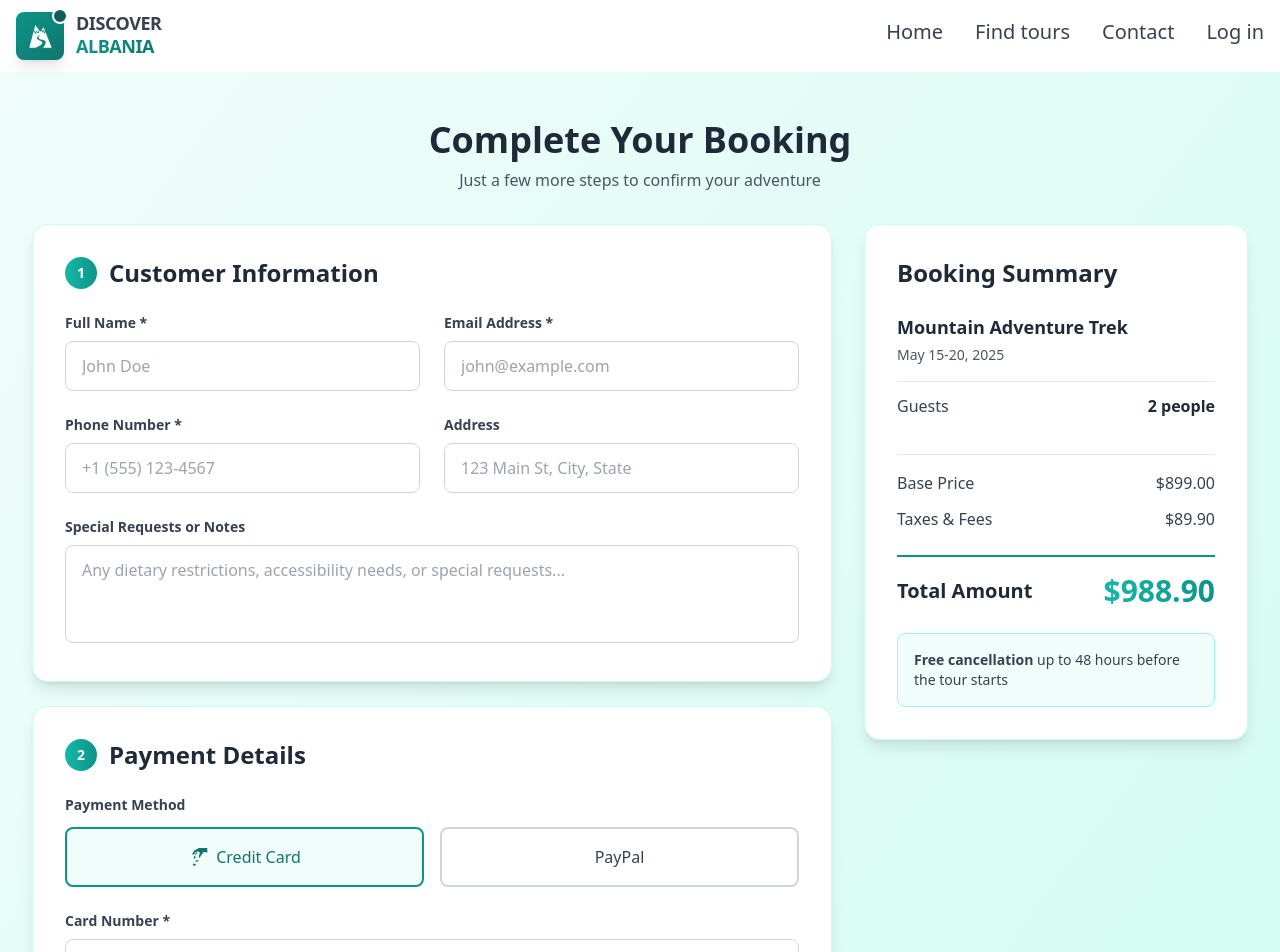
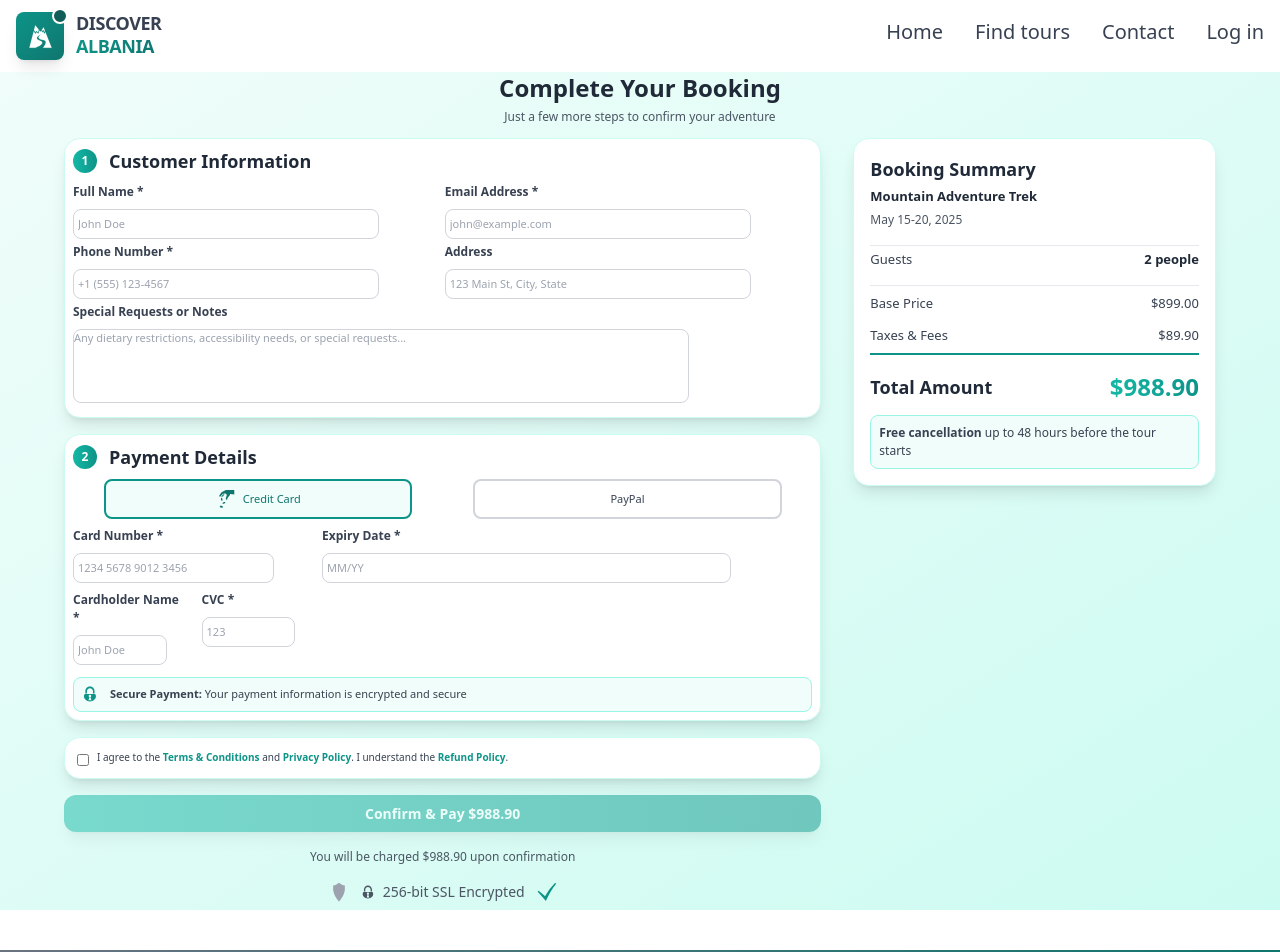
Before and after one commit to suzi216/toursfrontend, a Next.js app: page /checkout in a window 1280 px wide. Shown: the top 952 px of the page. Built offline with nearby package versions, Linux system fonts and the light colour scheme.

Commit message:
Refactor chechkout page

```diff
--- a/src/pages/checkout.js
+++ b/src/pages/checkout.js
@@ -48,32 +48,32 @@ function Checkout() {
   return (
     <>
       <Header />
-    <div className="min-h-screen bg-gradient-to-br from-teal-50 to-teal-100 py-12 px-4 sm:px-6 lg:px-8">
-      <div className="max-w-7xl mx-auto">
-        <div className="text-center mb-8">
-          <h1 className="text-4xl font-bold text-gray-800 mb-2">Complete Your Booking</h1>
-          <p className="text-gray-600">Just a few more steps to confirm your adventure</p>
+      <div className="min-h-screen bg-gradient-to-br from-teal-50 to-teal-100 py-0 xl:py-2 xl:py-12 px-4 sm:px-6 lg:px-8">
+        <div className="max-w-6xl mx-auto ">
+          <div className="text-center mb-3 xl:mb-8">
+            <h1 className="text-2xl xl:text-4xl font-bold text-gray-800 mb-1">Complete Your Booking</h1>
+            <p className="text-gray-600 text-12 xl:text-16">Just a few more steps to confirm your adventure</p>
           </div>
 
           <div className="grid lg:grid-cols-3 gap-8">
-          <div className="lg:col-span-2 space-y-6">
+            <div className="lg:col-span-2 space-y-4">
               {/* Customer Information */}
-            <div className="bg-white rounded-2xl shadow-lg p-8 border border-teal-100">
-              <h2 className="text-2xl font-bold text-gray-800 mb-6 flex items-center">
-                <span className="bg-gradient-to-r from-teal-500 to-teal-600 text-white w-8 h-8 rounded-full flex items-center justify-center mr-3 text-sm">1</span>
+              <div className="bg-white rounded-2xl shadow-lg p-2 xl:p-4 border border-teal-100">
+                <h2 className="text-lg xl:text-2xl font-bold text-gray-800 xl:mb-6 mb-2 flex items-center">
+                  <span className="bg-gradient-to-r from-teal-500 to-teal-600 text-white w-6 h-6 xl:w-8 xl:h-8 rounded-full flex items-center justify-center mr-3 text-12 xl:text-sm">1</span>
                   Customer Information
                 </h2>
 
-              <div className="grid md:grid-cols-2 gap-6">
+                <div className="grid md:grid-cols-2 gap-1">
                   {/* Full Name */}
                   <div>
-                  <label className="block text-sm font-semibold text-gray-700 mb-2">Full Name *</label>
+                    <label className="block text-12 xl:text-sm font-semibold text-gray-700 mb-2">Full Name *</label>
                     <input
                       type="text"
                       name="fullName"
                       value={formData.fullName}
                       onChange={handleInputChange}
-                    className="w-full px-4 py-3 border border-gray-300 rounded-lg focus:ring-2 focus:ring-teal-500 focus:border-transparent transition text-gray-700"
+                      className="w-5/6 xl:w-full px-1 pb-1 xl:px-4 xl:py-3 placeholder:text-11 xl:placeholder:text-sm border border-gray-300 rounded-lg focus:ring-2 focus:ring-teal-500 focus:border-transparent transition text-gray-700"
                       placeholder="John Doe"
                       required
                     />
@@ -81,13 +81,13 @@ function Checkout() {
 
                   {/* Email */}
                   <div>
-                  <label className="block text-sm font-semibold text-gray-700 mb-2">Email Address *</label>
+                    <label className="block text-12 xl:text-sm font-semibold text-gray-700 mb-2">Email Address *</label>
                     <input
                       type="email"
                       name="email"
                       value={formData.email}
                       onChange={handleInputChange}
-                    className="w-full px-4 py-3 border border-gray-300 rounded-lg focus:ring-2 focus:ring-teal-500 focus:border-transparent transition text-gray-700"
+                      className="w-5/6 xl:w-full px-1 pb-1 xl:px-4 xl:py-3 placeholder:text-11 xl:placeholder:text-sm border border-gray-300 rounded-lg focus:ring-2 focus:ring-teal-500 focus:border-transparent transition text-gray-700"
                       placeholder="john@example.com"
                       required
                     />
@@ -95,13 +95,13 @@ function Checkout() {
 
                   {/* Phone */}
                   <div>
-                  <label className="block text-sm font-semibold text-gray-700 mb-2">Phone Number *</label>
+                    <label className="block text-12 xl:text-sm font-semibold text-gray-700 mb-2">Phone Number *</label>
                     <input
                       type="tel"
                       name="phone"
                       value={formData.phone}
                       onChange={handleInputChange}
-                    className="w-full px-4 py-3 border border-gray-300 rounded-lg focus:ring-2 focus:ring-teal-500 focus:border-transparent transition text-gray-700"
+                      className="w-5/6 xl:w-full px-1 pb-1 xl:px-4 xl:py-3 placeholder:text-11 xl:placeholder:text-sm border border-gray-300 rounded-lg focus:ring-2 focus:ring-teal-500 focus:border-transparent transition text-gray-700"
                       placeholder="+1 (555) 123-4567"
                       required
                     />
@@ -109,26 +109,26 @@ function Checkout() {
 
                   {/* Address */}
                   <div>
-                  <label className="block text-sm font-semibold text-gray-700 mb-2">Address</label>
+                    <label className="block text-12 xl:text-sm font-semibold text-gray-700 mb-2">Address</label>
                     <input
                       type="text"
                       name="address"
                       value={formData.address}
                       onChange={handleInputChange}
-                    className="w-full px-4 py-3 border border-gray-300 rounded-lg focus:ring-2 focus:ring-teal-500 focus:border-transparent transition text-gray-700"
+                      className="w-5/6 xl:w-full px-1 pb-1 xl:px-4 xl:py-3 placeholder:text-11 xl:placeholder:text-sm border border-gray-300 rounded-lg focus:ring-2 focus:ring-teal-500 focus:border-transparent transition text-gray-700"
                       placeholder="123 Main St, City, State"
                     />
                   </div>
 
                   {/* Special Requests */}
                   <div className="md:col-span-2">
-                  <label className="block text-sm font-semibold text-gray-700 mb-2">Special Requests or Notes</label>
+                    <label className="block text-12 xl:text-sm font-semibold text-gray-700 mb-2">Special Requests or Notes</label>
                     <textarea
                       name="specialRequests"
                       value={formData.specialRequests}
                       onChange={handleInputChange}
                       rows={3}
-                    className="w-full px-4 py-3 border border-gray-300 rounded-lg focus:ring-2 focus:ring-teal-500 focus:border-transparent transition resize-none text-gray-700"
+                      className="w-5/6 xl:w-full  xl:px-4 xl:py-3 placeholder:text-11 xl:placeholder:text-sm border border-gray-300 rounded-lg focus:ring-2 focus:ring-teal-500 focus:border-transparent transition resize-none text-gray-700"
                       placeholder="Any dietary restrictions, accessibility needs, or special requests..."
                     />
                   </div>
@@ -136,20 +136,18 @@ function Checkout() {
               </div>
 
               {/* Payment Details */}
-            <div className="bg-white rounded-2xl shadow-lg p-8 border border-teal-100">
-              <h2 className="text-2xl font-bold text-gray-800 mb-6 flex items-center">
-                <span className="bg-gradient-to-r from-teal-500 to-teal-600 text-white w-8 h-8 rounded-full flex items-center justify-center mr-3 text-sm">2</span>
+              <div className="bg-white rounded-2xl shadow-lg p-2 xl:p-8 border border-teal-100">
+                <h2 className="text-lg xl:text-4xl font-bold text-gray-800 mb-2 xl:mb-6 flex items-center">
+                  <span className="bg-gradient-to-r from-teal-500 to-teal-600 text-white w-6 h-6 xl:w-8 xl:h-8 rounded-full flex items-center justify-center mr-3 text-12 xl:text-sm">2</span>
                   Payment Details
                 </h2>
 
-              <div className="mb-6">
-                <label className="block text-sm font-semibold text-gray-700 mb-3">Payment Method</label>
-                <div className="grid grid-cols-2 gap-4">
+                <div className="mb-2 xl:mb-6">
+                  <div className="grid grid-cols-2 place-items-center">
                     <button
                       type="button"
                       onClick={() => setPaymentMethod('card')}
-                    className={`p-4 border-2 rounded-lg flex items-center justify-center transition ${
-                      paymentMethod === 'card'
+                      className={`xl:p-4 h-10 w-5/6 border-2 rounded-lg flex items-center justify-center transition text-11 xl:text-14 ${paymentMethod === 'card'
                         ? 'border-teal-600 bg-teal-50 text-teal-700'
                         : 'border-gray-300 text-gray-700 hover:border-teal-300'
                         }`}
@@ -160,8 +158,7 @@ function Checkout() {
                     <button
                       type="button"
                       onClick={() => setPaymentMethod('paypal')}
-                    className={`p-4 border-2 rounded-lg flex items-center justify-center transition ${
-                      paymentMethod === 'paypal'
+                      className={`xl:p-4 h-10 w-5/6 border-2 rounded-lg flex items-center justify-center transition text-11 xl:text-14 ${paymentMethod === 'paypal'
                         ? 'border-teal-600 bg-teal-50 text-teal-700'
                         : 'border-gray-300 text-gray-700 hover:border-teal-300'
                         }`}
@@ -172,61 +169,61 @@ function Checkout() {
                 </div>
 
                 {paymentMethod === 'card' && (
-                <div className="space-y-6">
+                  <div className="space-y-1 xl:space-y-6">
+                    <div className="grid grid-cols-3 gap-2">
                       <div>
-                    <label className="block text-sm font-semibold text-gray-700 mb-2">Card Number *</label>
+                        <label className="block text-12 xl:text-sm font-semibold text-gray-700 mb-2">Card Number *</label>
                         <input
                           type="text"
                           name="cardNumber"
                           value={formData.cardNumber}
                           onChange={handleInputChange}
-                      className="w-full px-4 py-3 border border-gray-300 rounded-lg focus:ring-2 focus:ring-teal-500 focus:border-transparent transition text-gray-700"
+                          className="w-5/6 xl:w-full px-1 pb-1 xl:px-4 xl:py-3 placeholder:text-11 xl:placeholder:text-sm border border-gray-300 rounded-lg focus:ring-2 focus:ring-teal-500 focus:border-transparent transition text-gray-700"
                           placeholder="1234 5678 9012 3456"
                           maxLength={19}
                           required
                         />
                       </div>
-
-                  <div className="grid grid-cols-3 gap-4">
                       <div className="col-span-2">
-                      <label className="block text-sm font-semibold text-gray-700 mb-2">Expiry Date *</label>
+                        <label className="block text-12 xl:text-sm font-semibold text-gray-700 mb-2">Expiry Date *</label>
                         <input
                           type="text"
                           name="cardExpiry"
                           value={formData.cardExpiry}
                           onChange={handleInputChange}
-                        className="w-full px-4 py-3 border border-gray-300 rounded-lg focus:ring-2 focus:ring-teal-500 focus:border-transparent transition text-gray-700"
+                          className="w-5/6 xl:w-full px-1 pb-1 xl:px-4 xl:py-3 placeholder:text-11 xl:placeholder:text-sm border border-gray-300 rounded-lg focus:ring-2 focus:ring-teal-500 focus:border-transparent transition text-gray-700"
                           placeholder="MM/YY"
                           maxLength={5}
                           required
                         />
                       </div>
+                      <div className="grid grid-cols-2 gap-4">
                         <div>
-                      <label className="block text-sm font-semibold text-gray-700 mb-2">CVC *</label>
+                          <label className="block text-12 xl:text-sm font-semibold text-gray-700 mb-2">Cardholder Name *</label>
+                          <input
+                            type="text"
+                            name="cardName"
+                            value={formData.cardName}
+                            onChange={handleInputChange}
+                            className="w-5/6 xl:w-full px-1 pb-1 xl:px-4 xl:py-3 placeholder:text-11 xl:placeholder:text-sm border border-gray-300 rounded-lg focus:ring-2 focus:ring-teal-500 focus:border-transparent transition text-gray-700"
+                            placeholder="John Doe"
+                            required
+                          />
+                        </div>
+                        <div>
+                          <label className="block text-12 xl:text-sm font-semibold text-gray-700 mb-2">CVC *</label>
                           <input
                             type="text"
                             name="cardCvc"
                             value={formData.cardCvc}
                             onChange={handleInputChange}
-                        className="w-full px-4 py-3 border border-gray-300 rounded-lg focus:ring-2 focus:ring-teal-500 focus:border-transparent transition text-gray-700"
+                            className="w-5/6 xl:w-full px-1 pb-1 xl:px-4 xl:py-3 placeholder:text-11 xl:placeholder:text-sm border border-gray-300 rounded-lg focus:ring-2 focus:ring-teal-500 focus:border-transparent transition text-gray-700"
                             placeholder="123"
                             maxLength={3}
                             required
                           />
                         </div>
                       </div>
-
-                  <div>
-                    <label className="block text-sm font-semibold text-gray-700 mb-2">Cardholder Name *</label>
-                    <input
-                      type="text"
-                      name="cardName"
-                      value={formData.cardName}
-                      onChange={handleInputChange}
-                      className="w-full px-4 py-3 border border-gray-300 rounded-lg focus:ring-2 focus:ring-teal-500 focus:border-transparent transition text-gray-700"
-                      placeholder="John Doe"
-                      required
-                    />
                     </div>
                   </div>
                 )}
@@ -238,43 +235,26 @@ function Checkout() {
                   </div>
                 )}
 
-              <div className="mt-6">
-                <label className="block text-sm font-semibold text-gray-700 mb-2">Promo Code</label>
-                <div className="flex gap-2">
-                  <input
-                    type="text"
-                    name="promoCode"
-                    value={formData.promoCode}
-                    onChange={handleInputChange}
-                    className="flex-1 px-4 py-3 border border-gray-300 rounded-lg focus:ring-2 focus:ring-teal-500 focus:border-transparent transition text-gray-700"
-                    placeholder="Enter promo code"
-                  />
-                  <button className="px-6 py-3 bg-gray-200 text-gray-700 font-semibold rounded-lg hover:bg-gray-300 transition">
-                    Apply
-                  </button>
-                </div>
-              </div>
-
-              <div className="mt-6 flex items-center gap-3 p-4 bg-teal-50 rounded-lg border border-teal-200">
-                <GiPadlock className="w-5 h-5 text-teal-600" />
-                <p className="text-sm text-gray-700">
+                <div className="mt-3 xl:mt-4 flex items-center gap-3 p-2 xl:p-4 bg-teal-50 rounded-lg border border-teal-200">
+                  <GiPadlock className="w-4 h-4 xl:w-5 xl:h-5 text-teal-600" />
+                  <p className="text-11 xl:text-sm text-gray-700">
                     <span className="font-semibold">Secure Payment:</span> Your payment information is encrypted and secure
                   </p>
                 </div>
               </div>
 
               {/* Terms */}
-            <div className="bg-white rounded-2xl shadow-lg p-8 border border-teal-100">
+              <div className="bg-white rounded-2xl shadow-lg p-3 xl:p-8 border border-teal-100">
                 <label className="flex items-start cursor-pointer">
                   <input
                     type="checkbox"
                     name="agreeTerms"
                     checked={formData.agreeTerms}
                     onChange={handleInputChange}
-                  className="mt-1 w-5 h-5 text-teal-600 border-gray-300 rounded focus:ring-teal-500"
+                    className="mt-1 w-3 h-3 xl:w-5 xl:h-5 text-teal-600 border-gray-300 rounded focus:ring-teal-500"
                     required
                   />
-                <span className="ml-3 text-sm text-gray-700">
+                  <span className="ml-2 xl:ml-3 text-10 xl:text-sm text-gray-700">
                     I agree to the{' '}
                     <a href="#" className="text-teal-600 font-semibold hover:underline">
                       Terms & Conditions
@@ -296,43 +276,43 @@ function Checkout() {
               <button
                 onClick={handleSubmit}
                 disabled={!formData.agreeTerms}
-              className="w-full bg-gradient-to-r from-teal-500 to-teal-600 text-white font-bold text-lg py-4 rounded-xl shadow-lg hover:shadow-xl hover:from-teal-600 hover:to-teal-700 transition transform hover:scale-[1.02] disabled:opacity-50 disabled:cursor-not-allowed disabled:hover:scale-100"
+                className="w-full bg-gradient-to-r from-teal-500 to-teal-600 text-white font-bold text-14 xl:text-lg py-2 xl:py-4 rounded-xl shadow-lg hover:shadow-xl hover:from-teal-600 hover:to-teal-700 transition transform hover:scale-[1.02] disabled:opacity-50 disabled:cursor-not-allowed disabled:hover:scale-100"
               >
                 Confirm & Pay ${totalAmount.toFixed(2)}
               </button>
 
-            <p className="text-center text-sm text-gray-600">
+              <p className="text-center text-12 xl:text-sm text-gray-600">
                 You will be charged ${totalAmount.toFixed(2)} upon confirmation
               </p>
 
-            <div className="flex items-center justify-center gap-6 pt-4">
-              <GiShield className="w-6 h-6 text-gray-400" />
+              <div className="flex items-center justify-center gap-3 pt-0 xl:pt-4 pb-2">
+                <GiShield className="w-5 h-5 xl:w-6 xl:h-6 text-gray-400" />
                 <div className="flex items-center gap-2 text-sm text-gray-600">
-                <GiPadlock className="w-4 h-4" />
+                  <GiPadlock className="xl:w-4 xl:h-4" />
                   <span>256-bit SSL Encrypted</span>
                 </div>
-              <GiCheckMark className="w-6 h-6 text-teal-600" />
+                <GiCheckMark className="w-5 h-5 xl:w-6 xl:h-6 text-teal-600" />
               </div>
             </div>
 
             {/* Booking Summary */}
             <div className="lg:col-span-1">
-            <div className="bg-white rounded-2xl shadow-lg p-8 border border-teal-100 sticky top-8">
-              <h2 className="text-2xl font-bold text-gray-800 mb-6">Booking Summary</h2>
+              <div className="bg-white rounded-2xl shadow-lg p-4 xl:p-8 border border-teal-100 sticky top-8 ">
+                <h2 className="text-lg xl:text-2xl font-bold text-gray-800 mb-1 xl:mb-6">Booking Summary</h2>
 
-              <div className="space-y-4 mb-6">
+                <div className="space-y-4 mb-3 xl:mb-6">
                   <div>
-                  <h3 className="font-bold text-lg text-gray-800 mb-1">{bookingDetails.tourName}</h3>
-                  <p className="text-sm text-gray-600">{bookingDetails.dates}</p>
+                    <h3 className="font-bold text-13 xl:text-lg text-gray-800 mb-1">{bookingDetails.tourName}</h3>
+                    <p className="text-12 xl:text-sm text-gray-600">{bookingDetails.dates}</p>
                   </div>
 
-                <div className="flex items-center justify-between py-3 border-t border-gray-200">
+                  <div className="flex text-13 xl:text-16 items-center justify-between py-1 xl:py-3 border-t border-gray-200">
                     <span className="text-gray-700">Guests</span>
                     <span className="font-semibold text-gray-800">{bookingDetails.guests} people</span>
                   </div>
                 </div>
 
-              <div className="border-t border-gray-200 pt-4 space-y-3 mb-6">
+                <div className="border-t text-13 xl:text-16 border-gray-200 pt-2 xl:pt-4 space-y-3 mb-2 xl:mb-6">
                   <div className="flex justify-between text-gray-700">
                     <span>Base Price</span>
                     <span>${bookingDetails.basePrice.toFixed(2)}</span>
@@ -353,15 +333,15 @@ function Checkout() {
 
                 <div className="border-t-2 border-teal-600 pt-4">
                   <div className="flex justify-between items-center">
-                  <span className="text-xl font-bold text-gray-800">Total Amount</span>
-                  <span className="text-3xl font-bold bg-gradient-to-r from-teal-500 to-teal-600 bg-clip-text text-transparent">
+                    <span className="text-lg xl:text-xl font-bold text-gray-800">Total Amount</span>
+                    <span className="text-2xl xl:text-3xl font-bold bg-gradient-to-r from-teal-500 to-teal-600 bg-clip-text text-transparent">
                       ${totalAmount.toFixed(2)}
                     </span>
                   </div>
                 </div>
 
-              <div className="mt-6 bg-teal-50 rounded-lg p-4 border border-teal-200">
-                <p className="text-sm text-gray-700">
+                <div className="mt-3 xl:mt-6 bg-teal-50 rounded-lg p-2 xl:p-4 border border-teal-200">
+                  <p className="text-12 xl:text-sm text-gray-700">
                     <span className="font-semibold">Free cancellation</span> up to 48 hours before the tour starts
                   </p>
                 </div>
```
Lines whose indentation alone changed are shown as unchanged.
